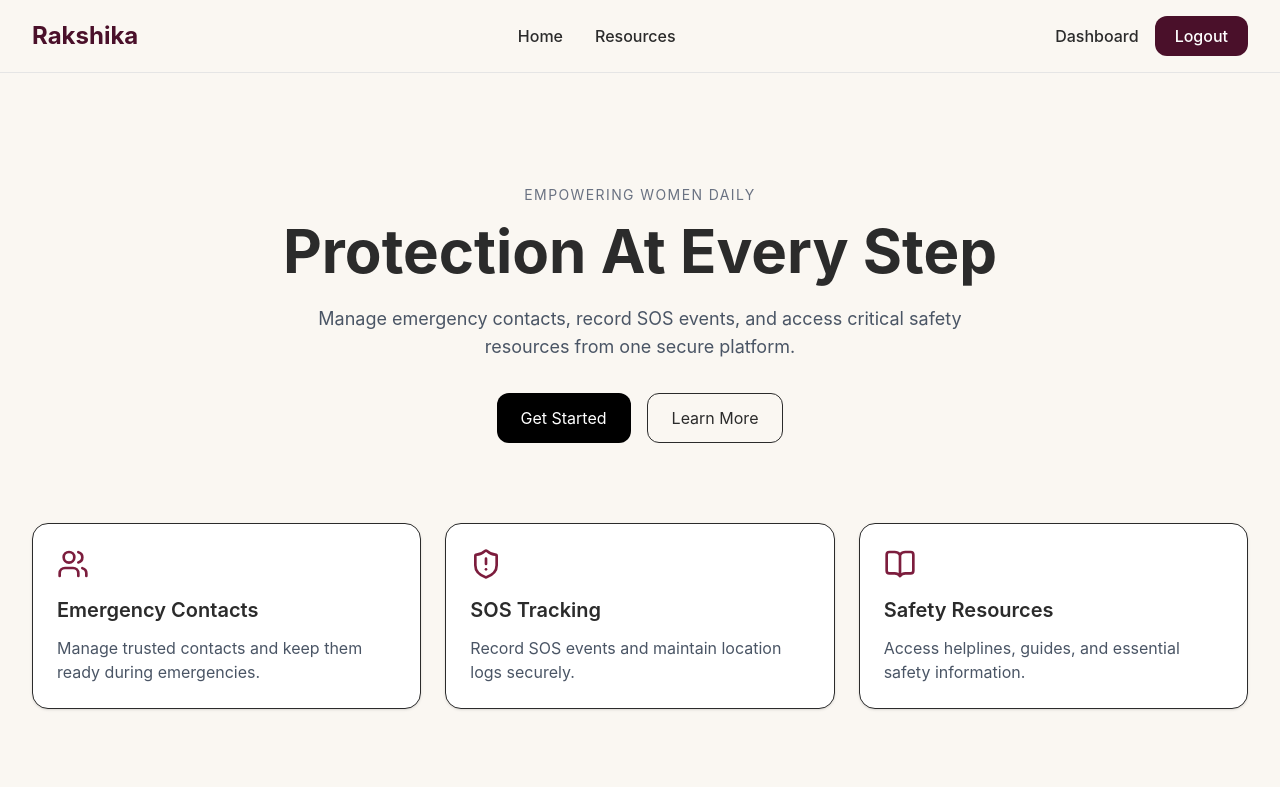
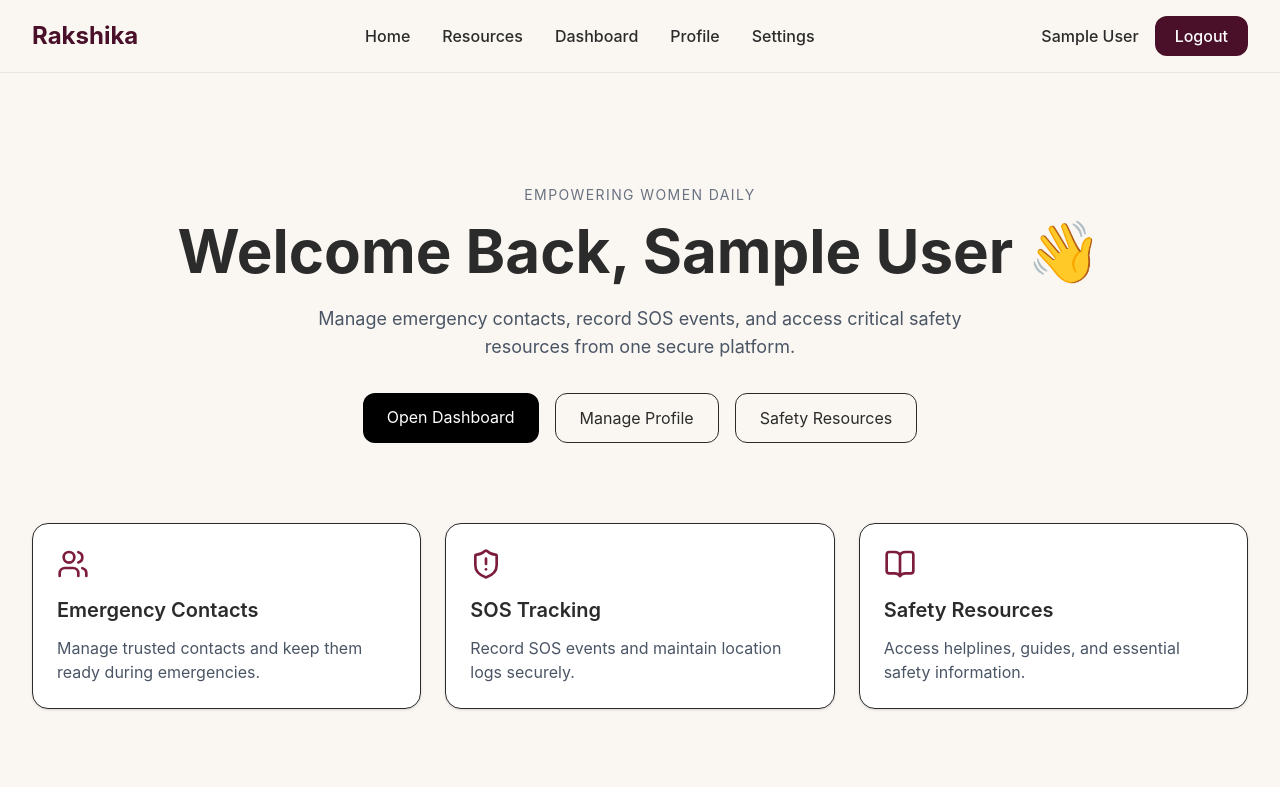
Before and after one commit to BhavyaAgrawal14/Rakshika, a React app in the folder frontend/: page / in a window 1280 px wide. Shown: the top 787 px of the page. Built offline with nearby package versions, Linux system fonts and the light colour scheme; sample sign-in values are in the browser's storage; the HTML template or start-up script is replaced by a standard one.

Commit message:
Phase 1.1 landing page first navigation and auth flow

```diff
--- a/frontend/src/App.jsx
+++ b/frontend/src/App.jsx
@@ -9,6 +9,7 @@ import SOSHistory from "./pages/SOSHistory";
 import Resources from "./pages/Resources";
 import Profile from "./pages/Profile";
 import ProtectedRoute from "./components/ProtectedRoute";
+import Settings from "./pages/Settings";
 
 function App() {
   return (
@@ -25,10 +26,39 @@ function App() {
             </ProtectedRoute>
           }
         />
-        <Route path="/contacts" element={<Contacts />} />
-        <Route path="/history" element={<SOSHistory />} />
+        <Route
+          path="/contacts"
+          element={
+            <ProtectedRoute>
+              <Contacts />
+            </ProtectedRoute>
+          }
+        />
+        <Route
+          path="/history"
+          element={
+            <ProtectedRoute>
+              <SOSHistory />
+            </ProtectedRoute>
+          }
+        />
         <Route path="/resources" element={<Resources />} />
-        <Route path="/profile" element={<Profile />} />
+        <Route
+          path="/profile"
+          element={
+            <ProtectedRoute>
+              <Profile />
+            </ProtectedRoute>
+          }
+        />
+        <Route
+          path="/settings"
+          element={
+            <ProtectedRoute>
+              <Settings />
+            </ProtectedRoute>
+          }
+        />
       </Routes>
     </BrowserRouter>
   );
--- a/frontend/src/components/Navbar.jsx
+++ b/frontend/src/components/Navbar.jsx
@@ -8,7 +8,7 @@ function Navbar() {
 
   const handleLogout = () => {
     logout();
-    navigate("/login");
+    navigate("/");
   };
   return (
     <nav
@@ -27,7 +27,7 @@ function Navbar() {
         </span>
       </div>
 
-      <div className="hidden md:flex gap-8">
+      <div className="hidden md:flex gap-8 items-center">
         <Link
           to="/"
           className="font-medium hover:opacity-70 transition"
@@ -43,10 +43,8 @@ function Navbar() {
         >
           Resources
         </Link>
-      </div>
 
-      <div className="flex gap-4 items-center">
-        {user ? (
+        {user && (
           <>
             <Link
               to="/dashboard"
@@ -55,7 +53,36 @@ function Navbar() {
             >
               Dashboard
             </Link>
+            <Link
+              to="/profile"
+              className="font-medium hover:opacity-70 transition"
+              style={{ color: "var(--rak-charcoal)" }}
+            >
+              Profile
+            </Link>
+            <Link
+              to="/settings"
+              className="font-medium hover:opacity-70 transition"
+              style={{ color: "var(--rak-charcoal)" }}
+            >
+              Settings
+            </Link>
+          </>
+        )}
+      </div>
 
+      <div className="flex gap-4 items-center">
+        {user && (
+          <span
+            className="font-medium"
+            style={{
+              color: "var(--rak-charcoal)",
+            }}
+          >
+            {user.name}
+          </span>
+        )}
+        {user ? (
           <button
             onClick={handleLogout}
             className="px-5 py-2 rounded-xl text-white font-medium"
@@ -65,7 +92,6 @@ function Navbar() {
           >
             Logout
           </button>
-          </>
         ) : (
           <>
             <Link
--- a/frontend/src/context/AuthContext.jsx
+++ b/frontend/src/context/AuthContext.jsx
@@ -1,33 +1,22 @@
-import {
-  createContext,
-  useContext,
-  useState,
-} from "react";
+import { createContext, useContext, useState } from "react";
 
 const AuthContext = createContext();
 
 export function AuthProvider({ children }) {
   const [user, setUser] = useState(() => {
-    const savedUser =
-      localStorage.getItem("user");
+    const savedUser = localStorage.getItem("user");
 
-    return savedUser
-      ? JSON.parse(savedUser)
-      : null;
+    const savedToken = localStorage.getItem("token");
+
+    return savedUser && savedToken ? JSON.parse(savedUser) : null;
   });
 
   const login = (userData, token) => {
     setUser(userData);
 
-    localStorage.setItem(
-      "user",
-      JSON.stringify(userData)
-    );
+    localStorage.setItem("user", JSON.stringify(userData));
 
-    localStorage.setItem(
-      "token",
-      token
-    );
+    localStorage.setItem("token", token);
   };
 
   const logout = () => {
--- a/frontend/src/pages/Home.jsx
+++ b/frontend/src/pages/Home.jsx
@@ -3,10 +3,13 @@ import FeatureCard from "../components/FeatureCard";
 import SOSButton from "../components/SOSButton";
 import TrustSection from "../components/TrustSection";
 import { motion } from "framer-motion";
+import { Link } from "react-router-dom";
+import { useAuth } from "../context/AuthContext";
 
 import { Users, ShieldAlert, BookOpen } from "lucide-react";
 
 function Home() {
+  const { user } = useAuth();
   return (
     <MainLayout>
       <div className="p-8">
@@ -21,7 +24,9 @@ function Home() {
           </p>
 
           <h1 className="text-5xl md:text-6xl font-bold mb-6">
-            Protection At Every Step
+            {user
+              ? `Welcome Back, ${user.name} 👋`
+              : "Protection At Every Step"}
           </h1>
 
           <p className="text-lg text-gray-600 max-w-2xl mx-auto mb-8">
@@ -30,11 +35,36 @@ function Home() {
           </p>
 
           <div className="flex justify-center gap-4">
-            <button className="bg-black text-white px-6 py-3 rounded-xl">
-              Get Started
-            </button>
+            {user ? (
+              <>
+                <Link
+                  to="/dashboard"
+                  className="bg-black text-white px-6 py-3 rounded-xl"
+                >
+                  Open Dashboard
+                </Link>
 
-            <button className="border px-6 py-3 rounded-xl">Learn More</button>
+                <Link to="/profile" className="border px-6 py-3 rounded-xl">
+                  Manage Profile
+                </Link>
+
+                <Link to="/resources" className="border px-6 py-3 rounded-xl">
+                  Safety Resources
+                </Link>
+              </>
+            ) : (
+              <>
+                <Link
+                  to="/register"
+                  className="bg-black text-white px-6 py-3 rounded-xl"
+                >
+                  Get Started
+                </Link>
+                <Link to="/resources" className="border px-6 py-3 rounded-xl">
+                  Learn More
+                </Link>
+              </>
+            )}
           </div>
         </motion.div>
 
--- a/frontend/src/pages/Login.jsx
+++ b/frontend/src/pages/Login.jsx
@@ -25,7 +25,7 @@ function Login() {
       response.data.token
     );
 
-    navigate("/dashboard");
+    navigate("/");
   } catch (error) {
     alert(
       error.response?.data?.message ||
--- /dev/null
+++ b/frontend/src/pages/Settings.jsx
@@ -0,0 +1,16 @@
+import MainLayout from "../layouts/MainLayout";
+
+function Settings() {
+  return (
+    <MainLayout>
+      <div className="p-8">
+        <h1 className="text-3xl font-bold mb-4">Settings</h1>
+        <p className="text-gray-600">
+          Manage your application settings and preferences here.
+        </p>
+      </div>
+    </MainLayout>
+  );
+}
+
+export default Settings;
```
Lines whose indentation alone changed are shown as unchanged.
